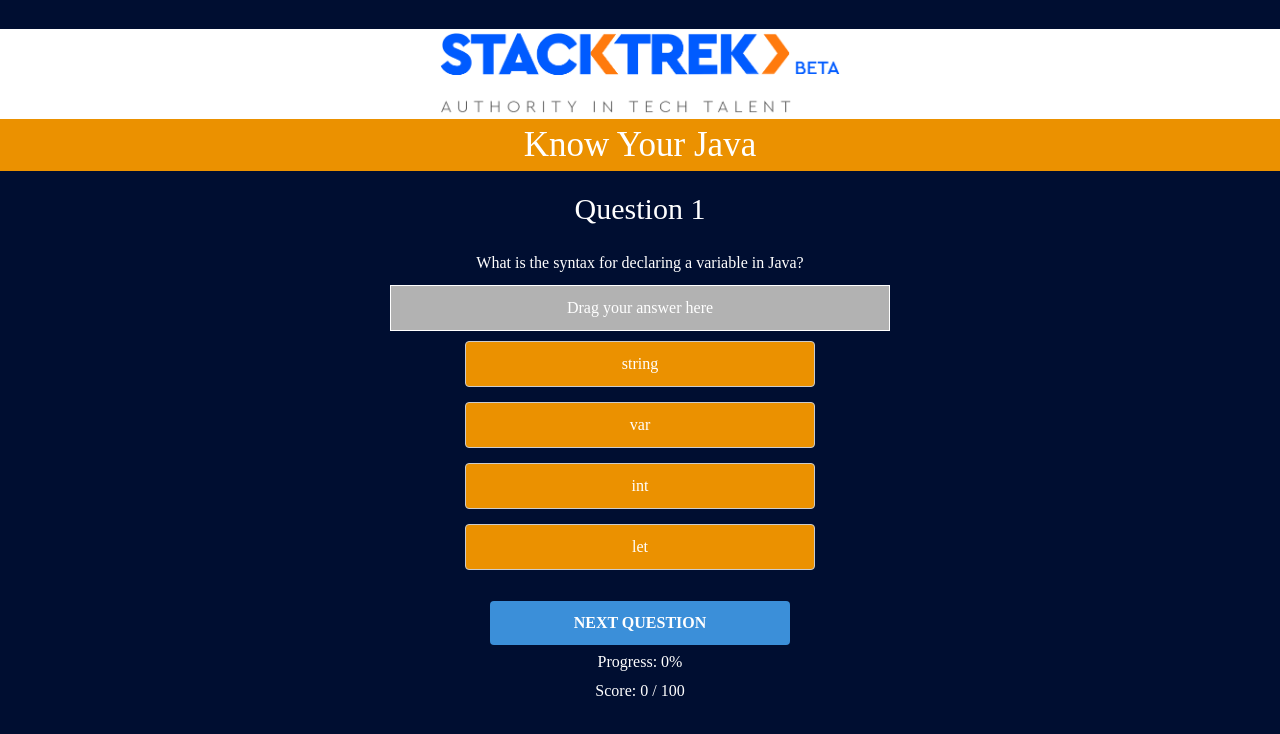
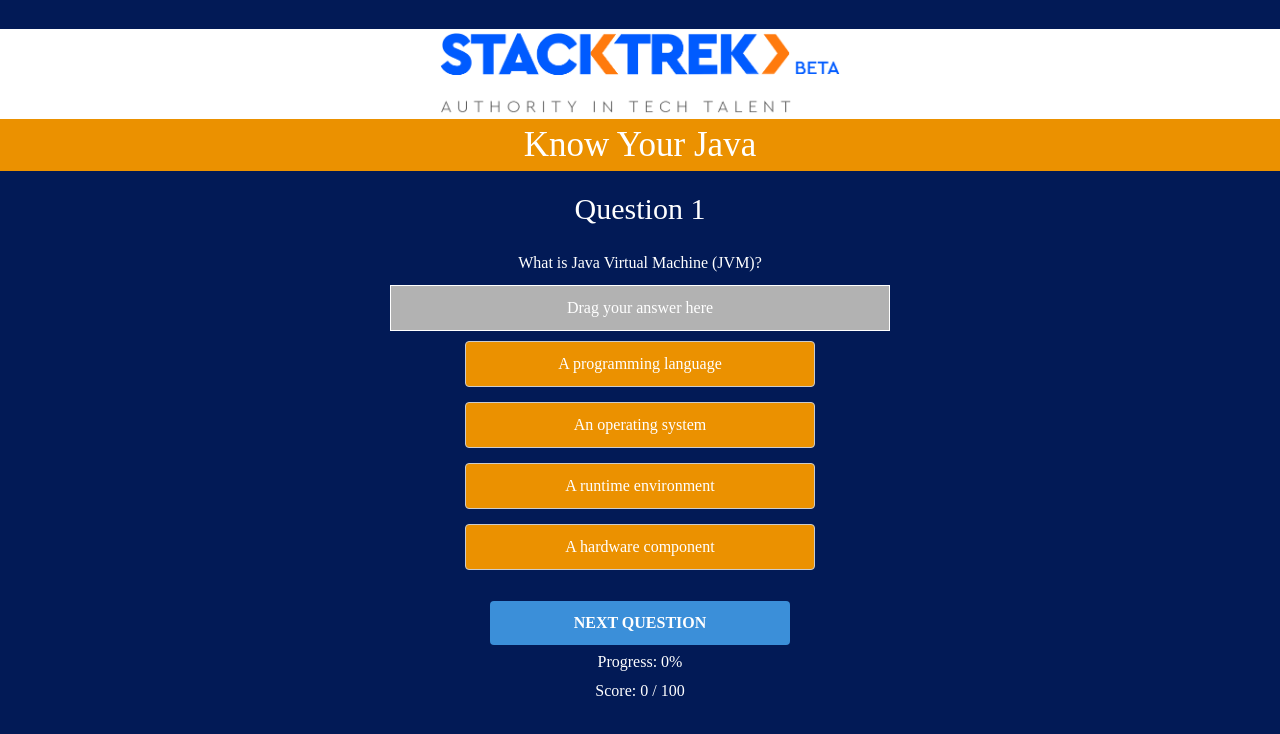
Before and after one commit to Stacktrek-Training/stack-ilearning, a React (Vite) app: page /games/dragQuiz in a window 1280 px wide. Shown: the top 734 px of the page. Built offline with nearby package versions, Linux system fonts and the light colour scheme.

Commit message:
fixed dependencies warnings

```diff
--- a/src/pages/jeric-drag/dragQuiz.css
+++ b/src/pages/jeric-drag/dragQuiz.css
@@ -1,5 +1,5 @@
 .quiz-container {
-    background: #000e31;
+    background: #021a56;
     font-family: 'Comfortaa', cursive;
     color: #fff;
     user-select: none;
--- a/src/pages/jeric-drag/quizGame.tsx
+++ b/src/pages/jeric-drag/quizGame.tsx
@@ -1,4 +1,4 @@
-import React, { useState, useEffect } from "react";
+import React, { useState, useEffect, useCallback } from "react";
 import "./dragQuiz.css";
 import applauseSound from "./assets/applause.mp3";
 import logo from "./assets/stacktrek-logo.png";
@@ -185,11 +185,7 @@ const QuizGame: React.FC = () => {
     return shuffledArray;
   }
 
-  useEffect(() => {
-    shuffleQuestions();
-  }, []);
-
-  const shuffleQuestions = (): void => {
+  const shuffleQuestions = useCallback(() => {
     const shuffledQuestions = [...questions];
     for (let i = shuffledQuestions.length - 1; i > 0; i--) {
       const j = Math.floor(Math.random() * (i + 1));
@@ -199,7 +195,12 @@ const QuizGame: React.FC = () => {
       ];
     }
     setQuestions(shuffledQuestions);
-  };
+  }, [questions]);
+
+  useEffect(() => {
+    shuffleQuestions();
+    // eslint-disable-next-line react-hooks/exhaustive-deps
+  }, []);
 
   const handleDragStart = (
     event: React.DragEvent<HTMLLIElement>,
```
